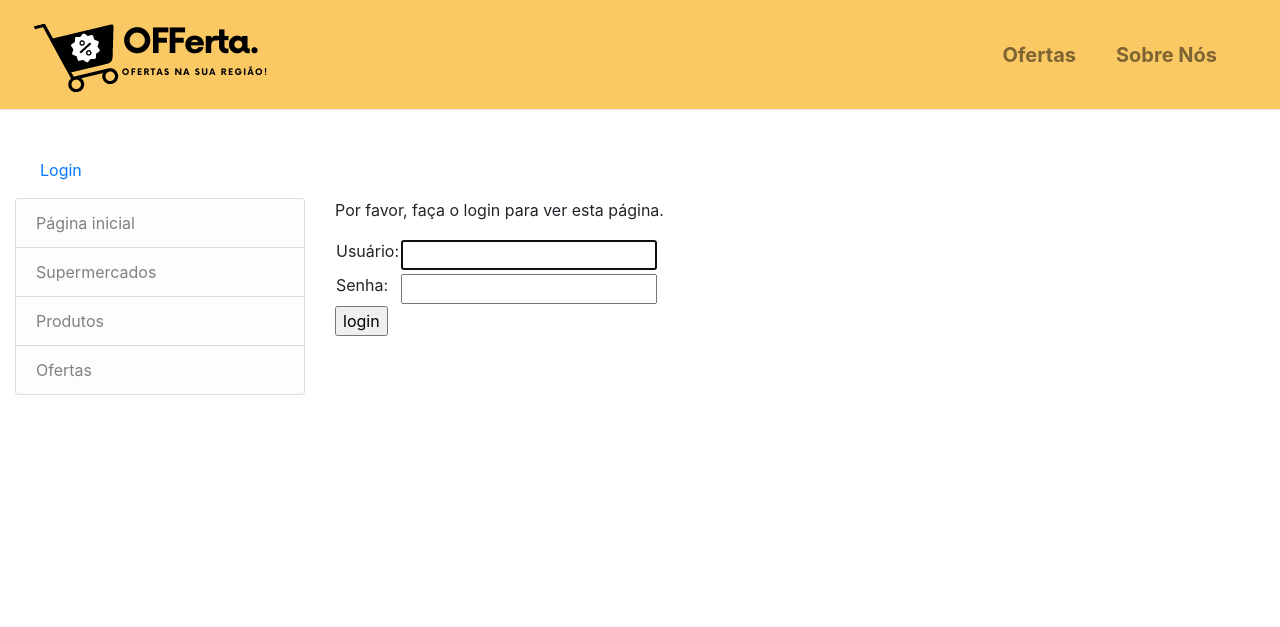
After one commit to alunos2020pi/Projeto-Integrador, a Django app: page /accounts/login/?next=/ofertas/loja/create/ in a window 1280 px wide. The commit adds this page. Shown: the top 627 px of the page. Run offline with Django 3.2, Linux system fonts and the light colour scheme; some libraries are stand-ins or nearby versions.

Commit message:
criação de autenticação e links para cadastro de supermercados, lojas, produtos e ofertas

```diff
--- a/ofertas/templates/base_generic.html
+++ b/ofertas/templates/base_generic.html
@@ -46,6 +46,15 @@
   </nav>
   <div class="container-fluid">
     <div class="row">
+	{% if user.is_authenticated %}
+     		<ul>Usuário: {{ user.get_username }}</ul>
+     		<ul><a href="{% url 'logout'%}?next={{request.path}}">Logout</a></ul>
+   	{% else %}
+     		<ul><a href="{% url 'login'%}?next={{request.path}}">Login</a></ul>
+   	{% endif %}
+	</div>
+
+	<div class="row">
       {% block sidebar %}
         <div class="col-lg-3">
             <ul class="list-group mb-3 mb-lg-0">
@@ -65,6 +74,26 @@
                     href="{% url 'ofertas' %}">
                     Ofertas
                 </a>
+				{% if user.is_authenticated %}
+				<a class="text-decoration-none list-group-item list-group-item-light"
+                    href="{% url 'supermercado-create' %}">
+                    Cadastrar Supermercado
+				</a>
+				<a class="text-decoration-none list-group-item list-group-item-light"
+                    href="{% url 'loja-create' %}">
+                    Cadastrar Loja
+				</a>
+				<a class="text-decoration-none list-group-item list-group-item-light"
+                    href="{% url 'produto-create' %}">
+                    Cadastrar Produtos
+				</a>
+				<a class="text-decoration-none list-group-item list-group-item-light"
+                    href="{% url 'em_oferta-create' %}">
+                    Cadastrar Ofertas
+				</a>
+				</br>
+				{% endif %}
+
             </ul>
         </div>
 	   {% endblock %}
--- a/ofertas/views.py
+++ b/ofertas/views.py
@@ -1,6 +1,8 @@
 from django.shortcuts import render
 from datetime import date
 from django.views.generic.edit import CreateView
+from django.contrib.auth.decorators import login_required
+from django.utils.decorators import method_decorator
 
 
 # Create your views here.
@@ -69,18 +71,22 @@ def ondeencontrar(request, pk):
 	#Renderiza o template ondeencontrar.html com os dados na variável context
 	return render(request, 'ondeencontrar.html', context=context)
 
+@method_decorator(login_required, name='dispatch')
 class SupermercadoCreate(CreateView):
     model = Supermercado
     fields = ['nome', 'site']
 
+@method_decorator(login_required, name='dispatch')
 class LojaCreate(CreateView):
     model = Loja
     fields = ['sm', 'nome', 'lograd', 'num', 'bairro', 'cidade', 'estado', 'cep']
 
+@method_decorator(login_required, name='dispatch')
 class ProdutoCreate(CreateView):
     model = Produto
     fields = ['desc', 'marca', 'qtd', 'unid', 'obs']
 
+@method_decorator(login_required, name='dispatch')
 class Em_OfertaCreate(CreateView):
     model = Em_Oferta
     fields = ['sm', 'pd', 'preco', 'inicio', 'fim', 'obs']
--- a/offerta/settings.py
+++ b/offerta/settings.py
@@ -140,3 +140,5 @@ STATIC_ROOT = os.path.join(BASE_DIR, 'staticfiles' )
 
 # The URL to use when referring to static files (where they will be served from)
 STATIC_URL = '/static/'
+# Redirect to home URL after login (Default redirects to /accounts/profile/)
+LOGIN_REDIRECT_URL = '/'
--- a/offerta/urls.py
+++ b/offerta/urls.py
@@ -30,6 +30,7 @@ urlpatterns += [
 from django.views.generic import RedirectView
 urlpatterns += [
     path('', RedirectView.as_view(url='/ofertas/')),
+    path('accounts/', include('django.contrib.auth.urls')),
 ]
 
 from django.conf import settings
--- /dev/null
+++ b/templates/registration/logged_out.html
@@ -0,0 +1,6 @@
+{% extends "base_generic.html" %}
+
+{% block content %}
+  <p>Você foi desconectado!</p>
+  <a href="{% url 'login'%}">Clique aqui para conectar novamente.</a>
+{% endblock %}
--- /dev/null
+++ b/templates/registration/login.html
@@ -0,0 +1,34 @@
+{% extends "base_generic.html" %}
+
+{% block content %}
+
+  {% if form.errors %}
+    <p>Seu nome de usuário e senha não correspondem. Por favor, tente novamente.</p>
+  {% endif %}
+
+  {% if next %}
+    {% if user.is_authenticated %}
+      <p>Sua conta não tem acesso a esta página. Para prosseguir,
+      por favor faça o login com uma conta que tenha acesso.</p>
+    {% else %}
+      <p>Por favor, faça o login para ver esta página.</p>
+    {% endif %}
+  {% endif %}
+
+  <form method="post" action="{% url 'login' %}">
+    {% csrf_token %}
+    <table>
+      <tr>
+        <td>{{ form.username.label_tag }}</td>
+        <td>{{ form.username }}</td>
+      </tr>
+      <tr>
+        <td>{{ form.password.label_tag }}</td>
+        <td>{{ form.password }}</td>
+      </tr>
+    </table>
+    <input type="submit" value="login" />
+    <input type="hidden" name="next" value="{{ next }}" />
+  </form>
+
+{% endblock %}
```
Also changed, not shown: db.sqlite3.
